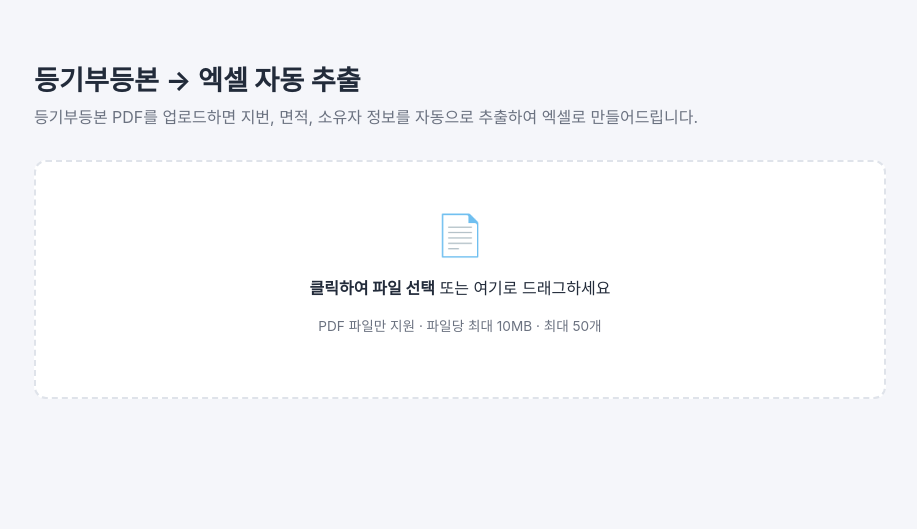
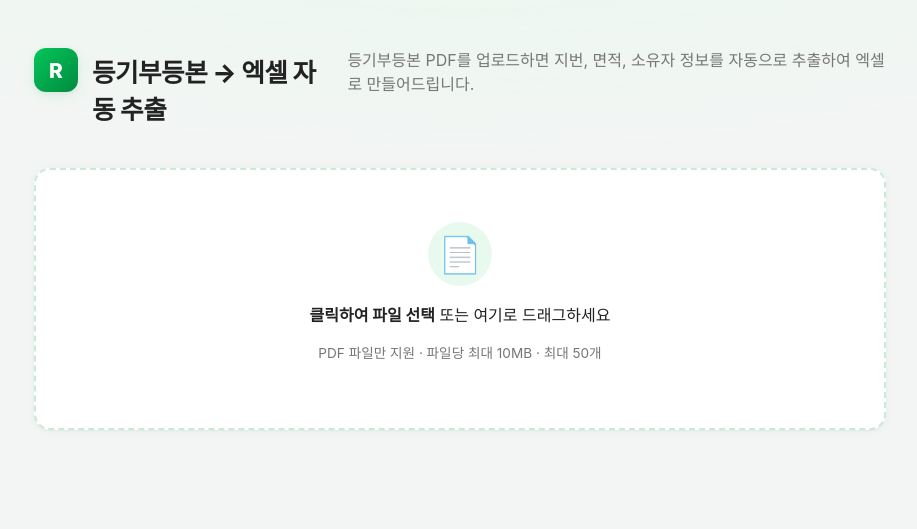
Before and after one commit to cho7531/RenoData, a Flask app: page / in a window 1280 px wide. Shown: the top 529 px of the page, without its empty margins (180-1097 px from the left). Run offline with Flask 3, Linux system fonts and the light colour scheme.

Commit message:
Restyle UI with a Naver-inspired green theme and more depth
Swap the blue accent for Naver's signature green, add a lettermark
badge, card shadows, pill buttons with hover lift, and a subtle
radial background tint to reduce the flat/monotone look.

Co-Authored-By: Claude Sonnet 5 <noreply@anthropic.com>

```diff
--- a/static/style.css
+++ b/static/style.css
@@ -1,59 +1,104 @@
 :root {
-  --primary: #4472c4;
-  --primary-dark: #2f5597;
-  --bg: #f5f6fa;
+  --primary: #03c75a;
+  --primary-dark: #02a94d;
+  --primary-darker: #018a3f;
+  --primary-tint: #e8f9ee;
+  --bg: #f3f5f4;
   --panel: #ffffff;
-  --border: #dfe3ea;
-  --text: #222b3a;
-  --muted: #6b7280;
-  --error: #d64545;
+  --border: #e5e5e5;
+  --text: #222222;
+  --muted: #767676;
+  --error: #e0392f;
   --error-bg: #fdecec;
+  --shadow-sm: 0 1px 2px rgba(0, 0, 0, 0.04), 0 1px 8px rgba(0, 0, 0, 0.04);
+  --shadow-md: 0 4px 16px rgba(3, 199, 90, 0.08), 0 2px 6px rgba(0, 0, 0, 0.05);
 }
 
 * { box-sizing: border-box; }
 
 body {
   margin: 0;
-  font-family: "Pretendard", "Malgun Gothic", -apple-system, BlinkMacSystemFont, sans-serif;
-  background: var(--bg);
+  font-family: "Pretendard", "Apple SD Gothic Neo", "Malgun Gothic", -apple-system, BlinkMacSystemFont, sans-serif;
+  background:
+    radial-gradient(1200px 400px at 50% -120px, var(--primary-tint), transparent 70%),
+    var(--bg);
   color: var(--text);
 }
 
 .app {
   max-width: 900px;
   margin: 0 auto;
-  padding: 40px 24px 80px;
+  padding: 48px 24px 100px;
+}
+
+header {
+  display: flex;
+  align-items: flex-start;
+  gap: 14px;
+  margin-bottom: 36px;
+}
+
+header::before {
+  content: "R";
+  flex: none;
+  width: 44px;
+  height: 44px;
+  border-radius: 12px;
+  background: linear-gradient(135deg, var(--primary), var(--primary-darker));
+  color: #fff;
+  font-weight: 800;
+  font-size: 1.3rem;
+  display: flex;
+  align-items: center;
+  justify-content: center;
+  box-shadow: var(--shadow-md);
 }
 
 header h1 {
-  font-size: 1.7rem;
-  margin-bottom: 6px;
+  font-size: 1.6rem;
+  font-weight: 800;
+  margin: 4px 0 6px;
+  letter-spacing: -0.02em;
 }
 
 .subtitle {
   color: var(--muted);
-  margin-top: 0;
-  margin-bottom: 32px;
+  margin: 0;
+  line-height: 1.5;
 }
 
 .hidden { display: none !important; }
 
 .dropzone {
-  border: 2px dashed var(--border);
-  border-radius: 12px;
+  position: relative;
+  border: 2px dashed #c7ecd6;
+  border-radius: 16px;
   background: var(--panel);
-  padding: 48px 24px;
+  padding: 52px 24px;
   text-align: center;
   cursor: pointer;
-  transition: border-color 0.15s, background 0.15s;
+  box-shadow: var(--shadow-sm);
+  transition: border-color 0.15s, background 0.15s, box-shadow 0.15s, transform 0.15s;
 }
 
 .dropzone:hover, .dropzone.dragover {
   border-color: var(--primary);
-  background: #eef2fb;
+  background: var(--primary-tint);
+  box-shadow: var(--shadow-md);
+  transform: translateY(-1px);
 }
 
-.dropzone-icon { font-size: 2.5rem; margin-bottom: 8px; }
+.dropzone-icon {
+  font-size: 2.2rem;
+  margin: 0 auto 12px;
+  width: 64px;
+  height: 64px;
+  border-radius: 50%;
+  background: var(--primary-tint);
+  display: flex;
+  align-items: center;
+  justify-content: center;
+}
 
 .hint {
   color: var(--muted);
@@ -61,11 +106,12 @@ header h1 {
 }
 
 section {
-  margin-top: 28px;
+  margin-top: 32px;
 }
 
 section h2 {
   font-size: 1.05rem;
+  font-weight: 700;
   margin-bottom: 12px;
 }
 
```
Also changed, not shown: other parts of static/style.css (+53 -25 lines).
